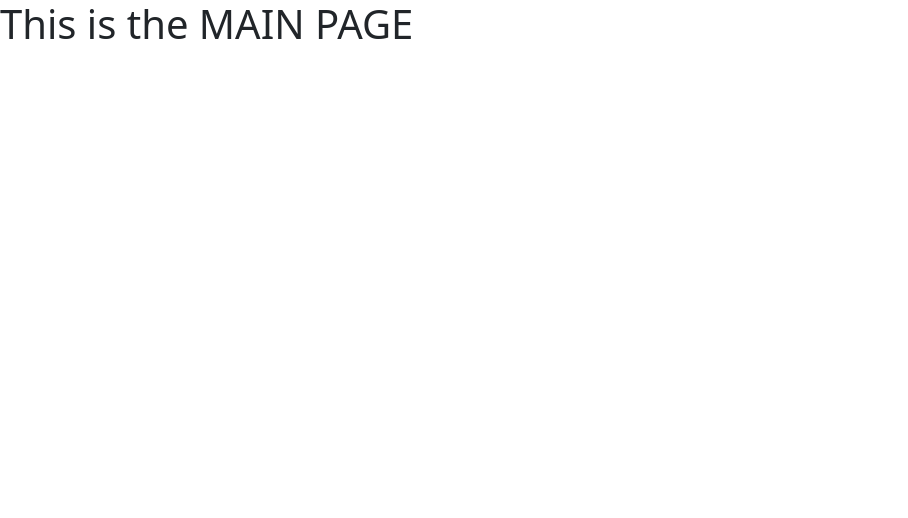
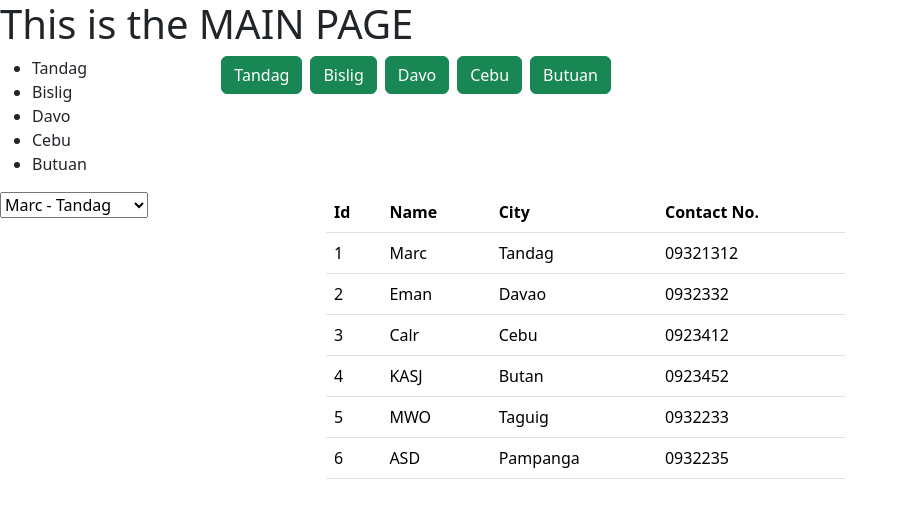
Before and after one commit to jahla2/angular19v, an Angular app: page / in a window 1280 px wide. Shown: the top 518 px of the page, without its empty margins (0-908 px from the left). Built offline with nearby package versions, Linux system fonts and the light colour scheme.

Commit message:
Structural Directive

```diff
--- a/src/app/app.component.html
+++ b/src/app/app.component.html
@@ -1 +1,2 @@
 <h1>This is the MAIN PAGE</h1>
+<app-ng-for></app-ng-for>
--- a/src/app/app.component.ts
+++ b/src/app/app.component.ts
@@ -1,9 +1,11 @@
 import { Component } from '@angular/core';
 import { DataBindingComponent } from './components/data-binding/data-binding.component';
+import { NgIfComponent } from "./components/ng-if/ng-if.component";
+import { NgForComponent } from "./components/ng-for/ng-for.component";
 
 @Component({
   selector: 'app-root',
-  imports: [DataBindingComponent],
+  imports: [DataBindingComponent, NgForComponent, NgForComponent],
   templateUrl: './app.component.html',
   styleUrl: './app.component.css'
 })
--- a/src/app/components/ng-for/ng-for.component.html
+++ b/src/app/components/ng-for/ng-for.component.html
@@ -1 +1,40 @@
-<p>ng-for works!</p>
+<div class="row">
+    <div class="col-2">
+        <ul>
+            <li *ngFor="let city of cityList"> {{ city}}</li>
+        </ul>
+    </div>
+    <div class="col-5">
+        <button *ngFor="let cityName of cityList" class="btn btn-success mx-1">{{cityName}}</button>
+    </div>
+</div>
+
+<!-- Dynamica drop[down] -->
+<div class="row">
+    <div class="col-3">
+        <select>
+            <option  *ngFor="let employee of employeeList" [value]="employee.empId">
+                {{employee.name}} - {{ employee.city}}</option>
+        </select>
+    </div>
+    <div class="col-5">
+        <table class="col-5" class="table table-borderd">
+            <thead>
+                <tr>
+                    <th>Id</th>
+                    <th>Name</th>
+                    <th>City</th>
+                    <th>Contact No.</th>
+                </tr>
+            </thead>
+            <tbody>
+                <tr *ngFor="let emp of employeeList;let srno = index">
+                    <td>{{srno+1}}</td>
+                    <td>{{emp.name}}</td>
+                    <td>{{emp.city}}</td>
+                    <td>{{emp.contactNo}}</td>
+                </tr>
+            </tbody>
+        </table>
+    </div>
+</div>
--- a/src/app/components/ng-for/ng-for.component.ts
+++ b/src/app/components/ng-for/ng-for.component.ts
@@ -1,11 +1,26 @@
+import { NgFor } from '@angular/common';
 import { Component } from '@angular/core';
 
 @Component({
   selector: 'app-ng-for',
-  imports: [],
+  imports: [NgFor],
   templateUrl: './ng-for.component.html',
   styleUrl: './ng-for.component.css'
 })
 export class NgForComponent {
 
+  cityList: string[] = ["Tandag","Bislig","Davo","Cebu","Butuan"];
+
+  employeeList: any[] = [
+    {empId: 1, name: "Marc", city: "Tandag", contactNo: '09321312'},
+    {empId: 1, name: "Eman", city: "Davao", contactNo: '0932332'},
+    {empId: 1, name: "Calr", city: "Cebu", contactNo: '0923412'},
+    {empId: 1, name: "KASJ", city: "Butan", contactNo: '0923452'},
+    {empId: 1, name: "MWO", city: "Taguig", contactNo: '0932233'},
+    {empId: 1, name: "ASD", city: "Pampanga", contactNo: '0932235'},
+  ];
+
+
+
+
 }
```
Also changed, not shown: src/app/components/ng-if/ng-if.component.html (+27 -1 lines), src/app/components/ng-if/ng-if.component.ts (+15 -1 lines).
